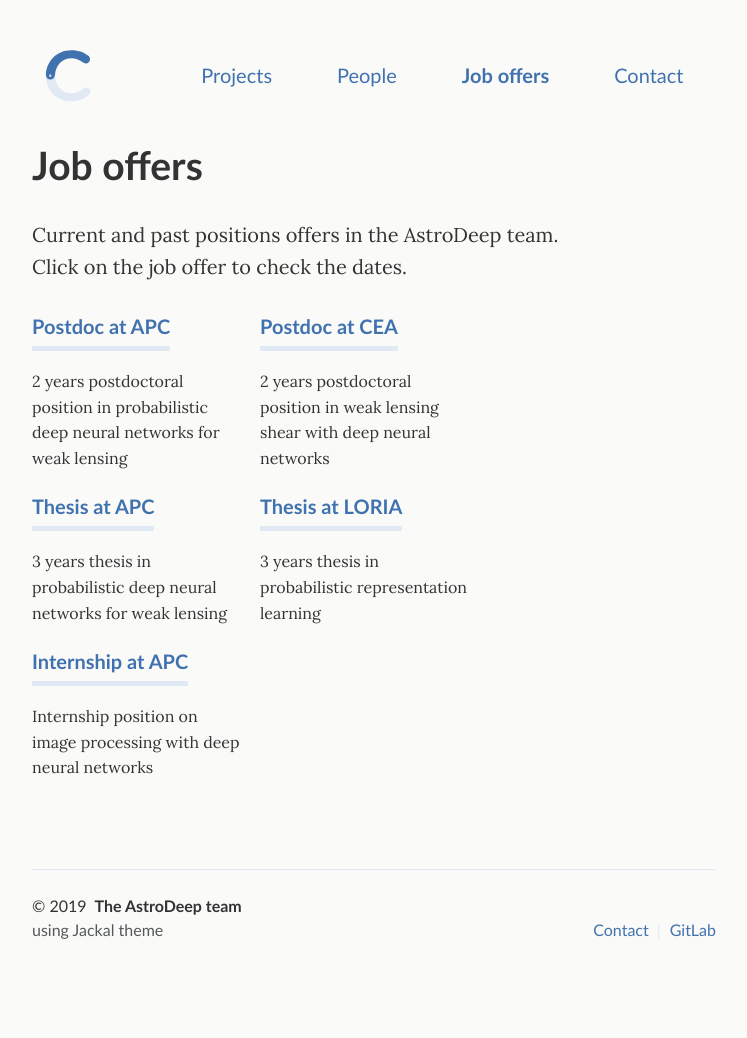
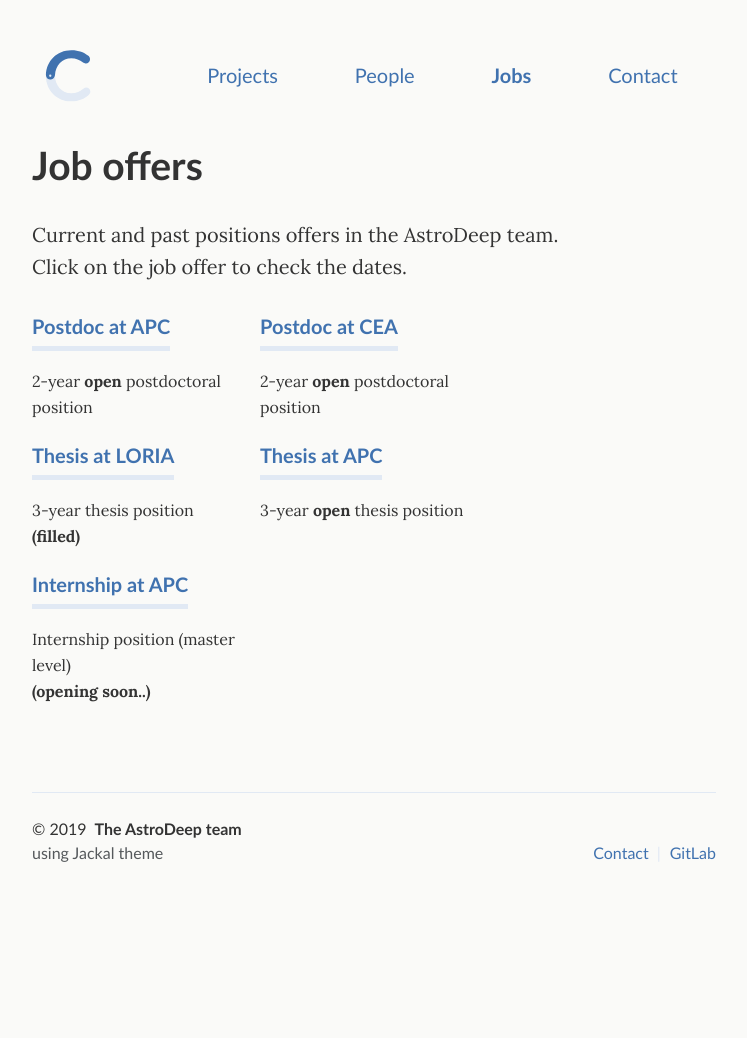
Before and after one commit to astrodeepnet/website, a Jekyll site: the page built from jobs/index.html, in a window 1280 px wide. Shown: the whole page, without its empty margins (266-1013 px from the left). Built offline with Jekyll 4.4.1, drawn with Linux system fonts in a browser that asks for light colours; after the commit the page ends 961 px from its top, so only the background shows below that.

Commit message:
Update of jobs section

```diff
--- a/_config.yml
+++ b/_config.yml
@@ -30,14 +30,14 @@ paginate_path: "/articles/page:num/"  # link scheme for articles, should be letf
 navigation:
   - title: Projects
     url: /projects/
-    desc: Stuffs I like to do
+    desc: Current projects
   - title: People
     url: /people/
     desc: The AstroDeep team
   # - title: Articles
     # url: /articles/
     # desc: Publications from AstroDeep members
-  - title: Job offers
+  - title: Jobs
     url: /jobs/
     desc: Job offers from student internship to postdocs and engineers
   - title: Contact
--- a/jobs/index.html
+++ b/jobs/index.html
@@ -7,41 +7,44 @@ permalink: /jobs/
 ---
 
 <p>Current and past positions offers in the AstroDeep team.
-<br />
-Click on the job offer to check the dates.</p>
+  <br />
+  Click on the job offer to check the dates.</p>
 
 <div class="projects">
+
   <div class="grid no-gutters">
+
     <div class="unit one-third">
       <div class="project">
         <h4 class="project-title"><a href="postdoc-apc/">Postdoc at APC</a></h4>
-        <p>2 years postdoctoral position in probabilistic deep neural networks for weak lensing</p>
+        <p>2-year <b>open</b> postdoctoral position</p>
       </div>
     </div>
 
     <div class="unit one-third">
       <div class="project">
         <h4 class="project-title"><a href="postdoc-cea/">Postdoc at CEA</a></h4>
-        <p>2 years postdoctoral position in weak lensing shear with deep neural networks</p>
+        <p>2-year <b>open</b> postdoctoral position</p>
       </div>
     </div>
+
   </div><!-- grid -->
 
   <div class="grid no-gutters">
 
     <div class="unit one-third">
       <div class="project">
-        <h4 class="project-title"><a href="thesis-apc/">Thesis at APC</a></h4>
-        <p>3 years thesis in probabilistic deep neural networks for weak lensing</p>
+        <h4 class="project-title"><a href="thesis-loria/">Thesis at LORIA</a></h4>
+        <p>3-year thesis position
+        <br /><b>(filled)</b></p>
       </div>
     </div>
-
     <div class="unit one-third">
-        <div class="project">
-          <h4 class="project-title"><a href="thesis-loria/">Thesis at LORIA</a></h4>
-          <p>3 years thesis in probabilistic representation learning</p>
-        </div>
+      <div class="project">
+        <h4 class="project-title"><a href="thesis-apc/">Thesis at APC</a></h4>
+        <p>3-year <b>open</b> thesis position</p>
       </div>
+    </div>
 
   </div><!-- grid -->
 
@@ -50,9 +53,12 @@ Click on the job offer to check the dates.</p>
     <div class="unit one-third">
       <div class="project">
         <h4 class="project-title"><a href="internship-apc/">Internship at APC</a></h4>
-        <p>Internship position on image processing with deep neural networks</p>
+        <p>Internship position (master level)
+          <br /><b>(opening soon..)</b>
+        </p>
       </div>
     </div>
 
   </div><!-- grid -->
+
 </div>
```
Also changed, not shown: jobs/thesis/thesis-loria.md (+1 -1 lines).
